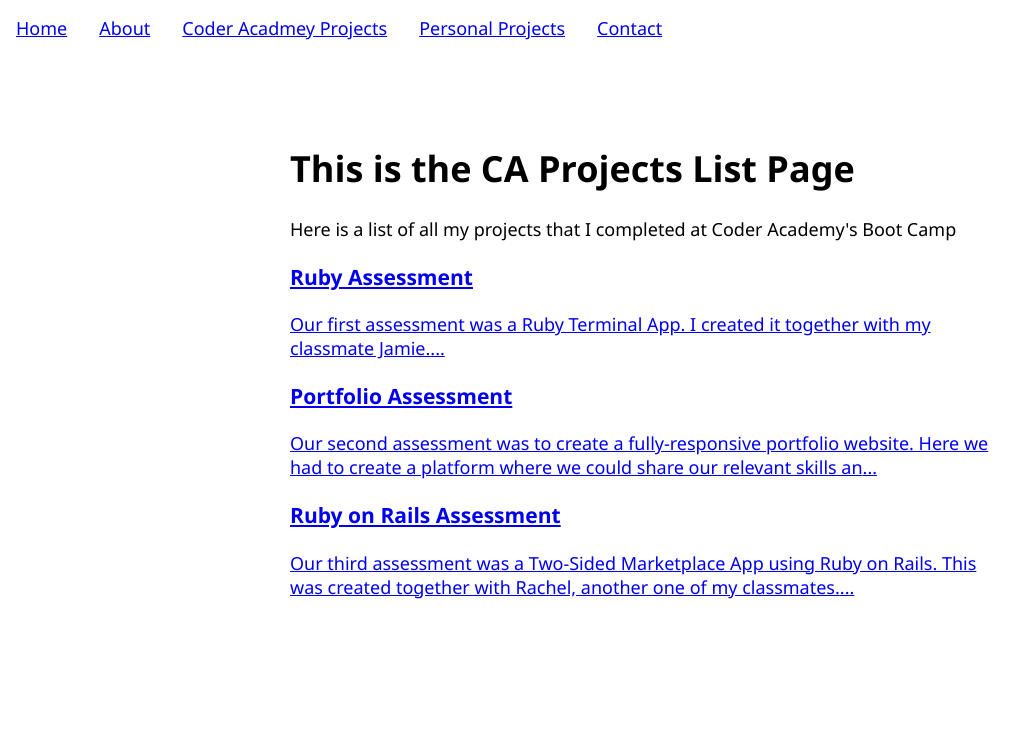
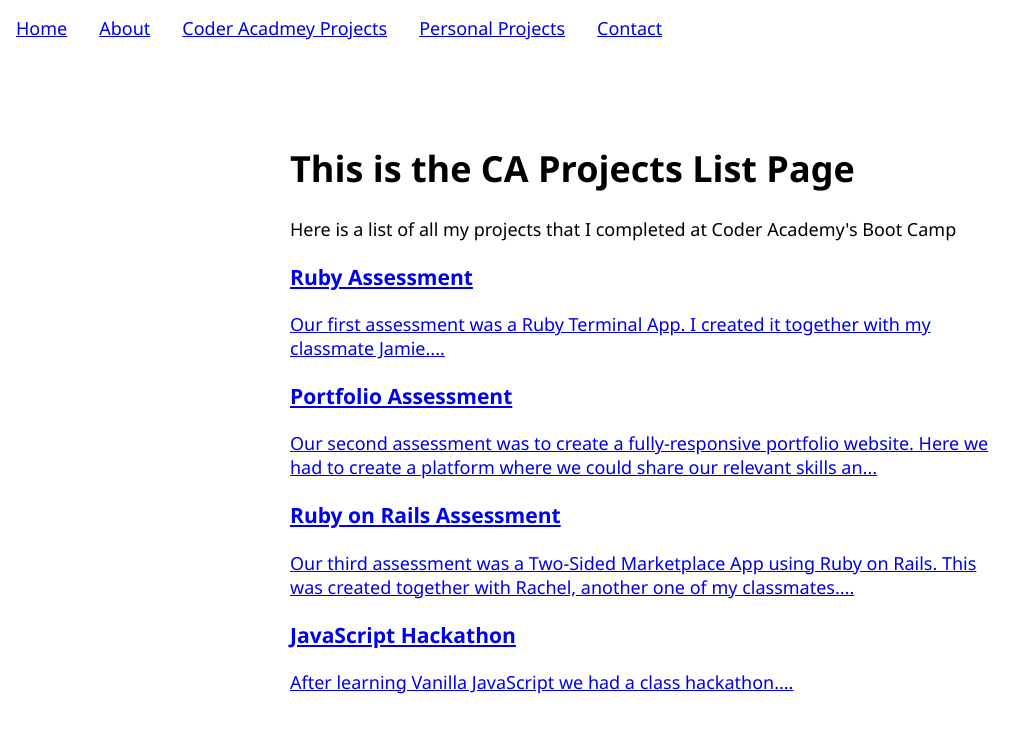
Before and after one commit to lelaniparker/my-portfolio, a React (Create React App) app in the folder my-portfolio/: page /ca-projects-list in a window 1280 px wide. Shown: the top 732 px of the page, without its empty margins (0-1035 px from the left). Built offline with nearby package versions, Linux system fonts and the light colour scheme.

Commit message:
adding more projects

```diff
--- a/my-portfolio/src/pages/CAProjectPage.js
+++ b/my-portfolio/src/pages/CAProjectPage.js
@@ -16,8 +16,10 @@ const CAProjectPage = ({ match }) => {
             {project.content.map((paragraph, key) => (
                 <p key={key}>{paragraph}</p>
             ))}
-            {project.websiteLink ? (<p><a href={project.websiteLink} target="_blank">Website Link</a></p>) : null}
-            <p><a href={project.githubLink} target="_blank">Git Repo</a></p>
+            <p>Tech stack used: {project.techStack}</p>
+            {project.websiteLink ? (<p>Here's the link to <a href={project.websiteLink} target="_blank">the site</a></p>) : null}
+            <p>If you would like to check it out, take a look at the <a href={project.githubLink} target="_blank">Git Repo</a></p>
+
             <h3>Other Projects</h3>
             <ProjectsList projects={otherProjects} />
         </>
--- a/my-portfolio/src/pages/caProjectContent.js
+++ b/my-portfolio/src/pages/caProjectContent.js
@@ -6,9 +6,8 @@ const project = [
       `Our first assessment was a Ruby Terminal App. I created it together with my classmate Jamie.`,
       `Our app is a shopping list where you can add items and quantities. You can select a category for each of your items. You have an option to view your current shopping list as well. When you're done, you can view your final shopping list and everything's sorted by category.`,
       `Looking back I am amazed that we managed to designed and build our app in only two days. It was an amazing experience and I learnt so much. My favourite part besides coding was doing pair-programming.`,
-      `If you would like to check it out, take a look at our Git Repo.`,
     ],
-    techStack: "",
+    techStack: "Ruby, CLI",
     githubLink: "https://github.com/Lelani82/Terminal-App-Assessment",
   },
   {
@@ -18,6 +17,7 @@ const project = [
       `Our second assessment was to create a fully-responsive portfolio website. Here we had to create a platform where we could share our relevant skills and a bit about ourselves to potential employers/ clients.`,
       `I included an 'About' page where you can learn a little more about me, as well as a 'Projects' page to showcase my older projects`,
     ],
+    techStack: "HTML, CSS, SASS",
     websiteLink: "http://lelaniparker.design",
     githubLink: "https://github.com/Lelani82/Lelani82.github.io",
   },
@@ -29,9 +29,21 @@ const project = [
       `Our app allows a user to purchase or sell high-end used shoes. Shoes are categorised by Boots, Flats, Heels and Trainers.`,
       `I really enjoyed the project management and wireframe creation. My favourite part was using Agile Methodology.`,
     ],
+    techStack: "Ruby, Rails, PostgreSQL, RSpec, HTML, CSS",
     websiteLink: "https://sheltered-ridge-97373.herokuapp.com/",
     githubLink: "https://github.com/raeginez/railsproject",
   },
+  {
+    name: "JavaScript Hackathon",
+    title: "Tony Time Website",
+    content: [
+      `After learning Vanilla JavaScript we had a class hackathon.`,
+      `Our team consisted of three people including myself, and we created a cocktail selection website using JavaScript API's`,
+    ],
+    techStack: "HTML, CSS, JavaScript",
+    websiteLink: "http://lelaniparker.design/tony_time",
+    githubLink: "https://github.com/Lelani82/tony_time",
+  }
 ];
 
 export default project;
```
